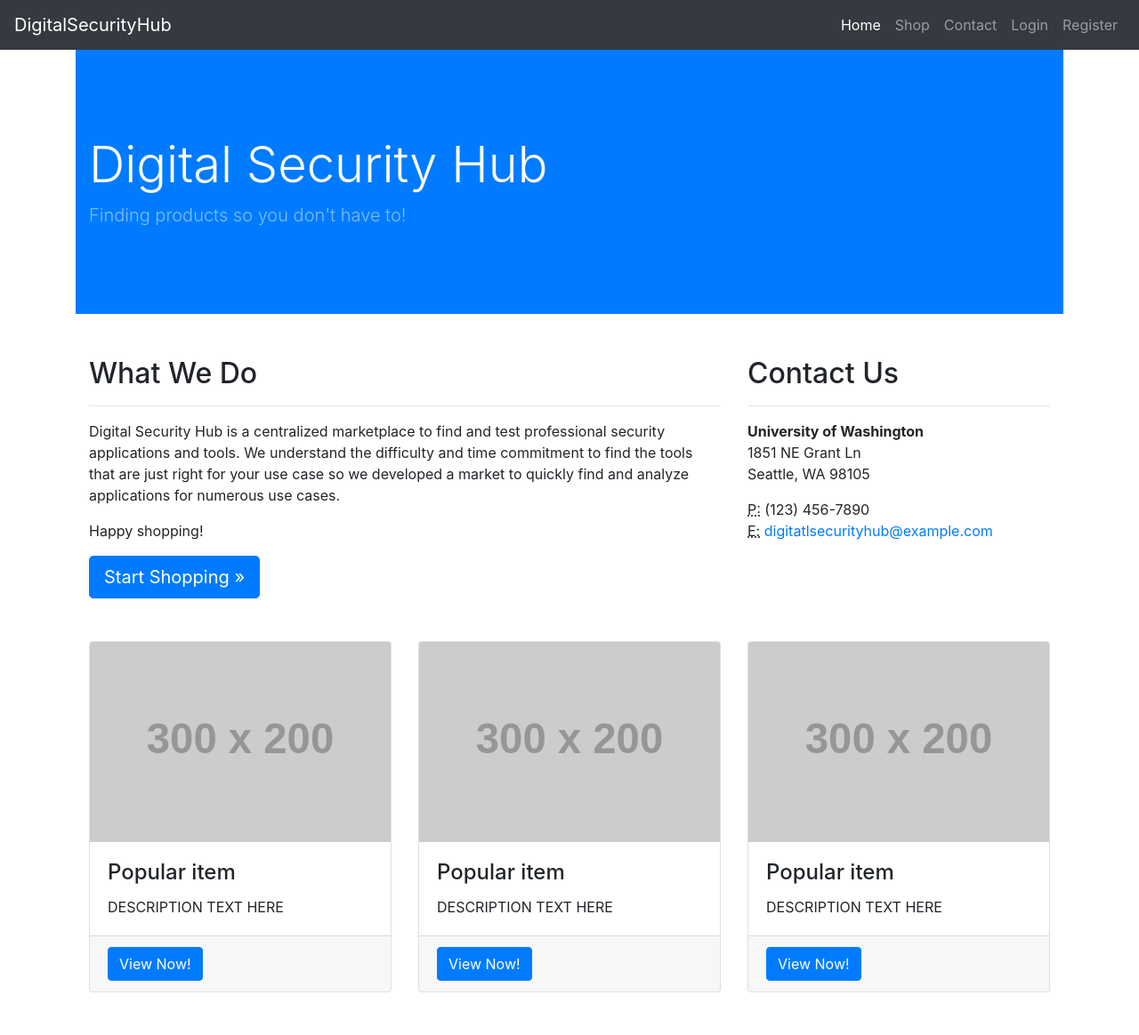
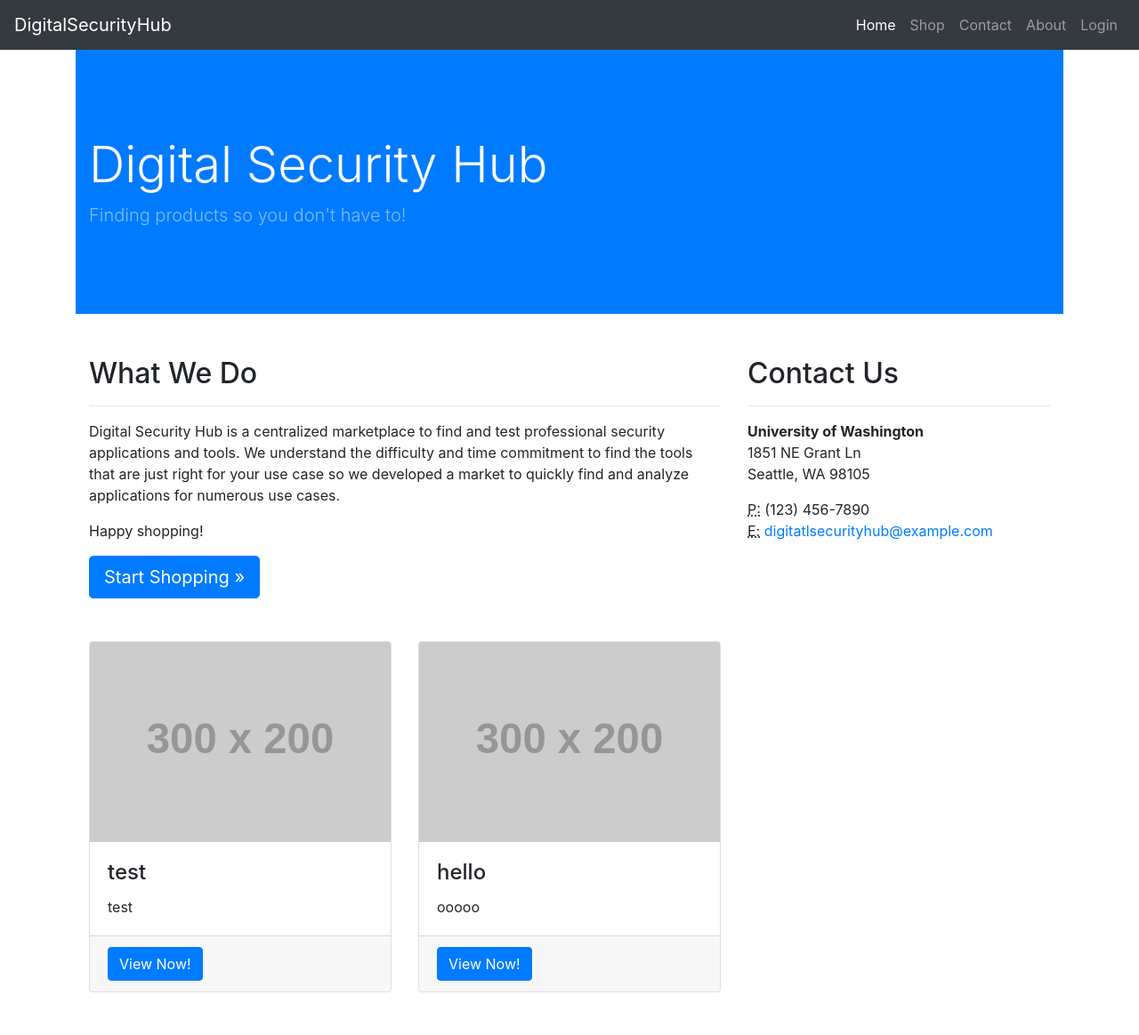
Before and after one commit to vineethsai/DigitalSecurityHub, a Django app: page / in a window 1280 px wide. Shown: the whole page at 89% size. Run offline with Django 3.2, Linux system fonts and the light colour scheme; data comes from the database, SQL or seed files in the repository; grey boxes labelled with a size stand in for pictures from a placeholder-image service; some libraries are stand-ins or nearby versions.

Commit message:
update working pages

```diff
--- a/DigitalSecurityHub/cart/views.py
+++ b/DigitalSecurityHub/cart/views.py
@@ -45,7 +45,9 @@
 
         # Compiles list of all items in cart
         for item in cart:
-            cart_list.append(output_cart(item))
+            output_base = output_cart(item)
+            output_base["product_id"] = item.product_id.id
+            cart_list.append(output_base)
             total_cost += item.quantity * item.product_id.price
 
         # Returns json serialized message
--- a/DigitalSecurityHub/main/urls.py
+++ b/DigitalSecurityHub/main/urls.py
@@ -6,5 +6,5 @@
     path('', views.home, name='home'),
     path('home', views.home, name='home'),
     path('contact', views.contact, name='Contact'),
-    path('contact/', views.contact, name='Contact')
+    path('about', views.about, name='About')
 ]
--- a/DigitalSecurityHub/main/views.py
+++ b/DigitalSecurityHub/main/views.py
@@ -2,10 +2,15 @@
 from django.shortcuts import render,redirect
 from .forms import ContactForm
 from .models import ContactMessage
+from products.models import Product
 
 def home(request):
-    return render(request, "index.html")
+    return render(request, "index.html", {
+        "products": Product.objects.all()[:3].filter()
+    })
 
+def about(request):
+    return render(request, "main/about.html")
 
 def contact(request):
     if request.method == 'GET':
--- a/DigitalSecurityHub/templates/accounts/profile.html
+++ b/DigitalSecurityHub/templates/accounts/profile.html
@@ -1,6 +1,8 @@
 {% extends 'base.html' %}
 {% load crispy_forms_tags %}
 {% block title %} User Profile {% endblock %}
+
+<!-- Template created by jeevan123456 https://bootsnipp.com/snippets/bx5Be -->
 {% block content %}
 <div class="container">
 	<div class="row">
--- a/DigitalSecurityHub/templates/accounts/signin.html
+++ b/DigitalSecurityHub/templates/accounts/signin.html
@@ -1,5 +1,6 @@
 {% extends 'base.html' %}
 {% block title %} Sign In {% endblock %}
+<!-- Template created by Raj78 https://bootsnipp.com/snippets/dldxB -->
 {% block content %}
 <div class="card">
   <article class="card-body">
--- a/DigitalSecurityHub/templates/index.html
+++ b/DigitalSecurityHub/templates/index.html
@@ -44,45 +44,20 @@
     <!-- /.row -->
 
     <div class="row">
+      {% for product in products %}
       <div class="col-md-4 mb-5">
         <div class="card h-100">
           <img class="card-img-top" src="http://placehold.it/300x200" alt="">
           <div class="card-body">
-            <h4 class="card-title">Popular item</h4>
-            <p class="card-text">DESCRIPTION TEXT HERE</p>
+            <h4 class="card-title">{{product.title}}</h4>
+            <p class="card-text">{{product.description}}</p>
           </div>
           <div class="card-footer">
-            <a href="/products/1" class="btn btn-primary">View Now!</a>
+            <a href="/products/{{product.id}}" class="btn btn-primary">View Now!</a>
           </div>
         </div>
       </div>
-      <div class="col-md-4 mb-5">
-        <div class="card h-100">
-          <img class="card-img-top" src="http://placehold.it/300x200" alt="">
-          <div class="card-body">
-            <h4 class="card-title">Popular item</h4>
-            <p class="card-text">DESCRIPTION TEXT HERE</p>
-          </div>
-          <div class="card-footer">
-            <a href="/products/2" class="btn btn-primary">View Now!</a>
-          </div>
-        </div>
-      </div>
-      <div class="col-md-4 mb-5">
-        <div class="card h-100">
-          <img class="card-img-top" src="http://placehold.it/300x200" alt="">
-          <div class="card-body">
-            <h4 class="card-title">Popular item</h4>
-            <p class="card-text">DESCRIPTION TEXT HERE</p>
-          </div>
-          <div class="card-footer">
-            <a href="/products/3" class="btn btn-primary">View Now!</a>
-          </div>
-        </div>
-      </div>
+      {% endfor %}
     </div>
-    <!-- /.row -->
-
   </div>
-  <!-- /.container -->
 {% endblock %}
--- a/DigitalSecurityHub/templates/main/contact.html
+++ b/DigitalSecurityHub/templates/main/contact.html
@@ -1,5 +1,7 @@
 {% extends 'base.html' %}
 {% block title %} Contact Us {% endblock %}
+
+<!-- Template by T-PHP https://t-php.fr/43-theme-ecommerce-bootstrap-4.html -->
 {% block content %}
 <div id="sAlert" class="alert alert-primary" role="alert">
   Thank you for your inquiry!
--- a/DigitalSecurityHub/templates/nav.html
+++ b/DigitalSecurityHub/templates/nav.html
@@ -25,19 +25,19 @@
               <li class="nav-item {% if 'contact' in request.path %}active{% endif %}">
                 <a class="nav-link"  href="/main/contact">Contact</a>
               </li>
+              <li class="nav-item {% if 'about' in request.path %}active{% endif %}">
+                <a class="nav-link"  href="/main/about">About</a>
+              </li>
           {% if user.is_authenticated %}
+              <li class="nav-item {% if 'signin' in request.path %}active{% endif %}"" >
+                <a class="nav-link"  href="/accounts/signin">Profile</a>
+              </li>
               <li class="nav-item {% if 'signout' in request.path %}active{% endif %}" >
                 <a class="nav-link"  href="/accounts/signout">Logout</a>
-              </li>
-                <li class="nav-item {% if 'signin' in request.path %}active{% endif %}"" >
-                <a class="nav-link"  href="/accounts/signin">Profile</a>
               </li>
           {% else %}
               <li class="nav-item {% if 'signin' in request.path %}active{% endif %}"" >
                 <a class="nav-link"  href="/accounts/signin">Login</a>
-              </li>
-              <li class="nav-item {% if 'signup' in request.path %}active{% endif %}"" >
-                <a class="nav-link"  href="/accounts/signup">Register</a>
               </li>
           {% endif %}
 
--- a/DigitalSecurityHub/templates/products/product.html
+++ b/DigitalSecurityHub/templates/products/product.html
@@ -1,4 +1,6 @@
 {% extends "base.html" %}
+{% block title %} {{product.Title}} {% endblock %}
+
 {% load static %}
 
 <!-- Template created by T-PHP https://t-php.fr/43-theme-ecommerce-bootstrap-4.html -->
```
Also changed, not shown: DigitalSecurityHub/templates/cart/cart.html (+57 -6 lines), DigitalSecurityHub/templates/main/about.html (added, +61 -0 lines), DigitalSecurityHub/templates/shop/shop.html (+7 -0 lines).
